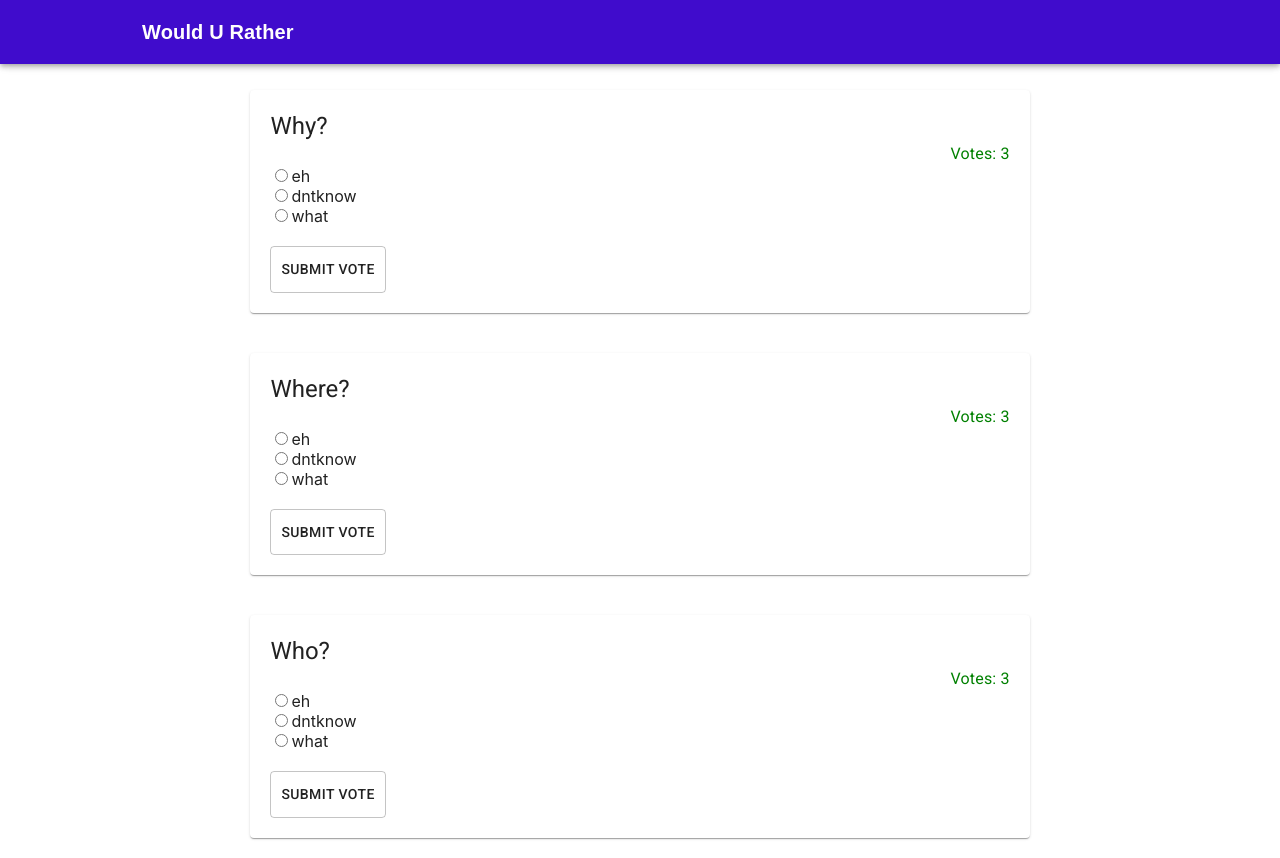
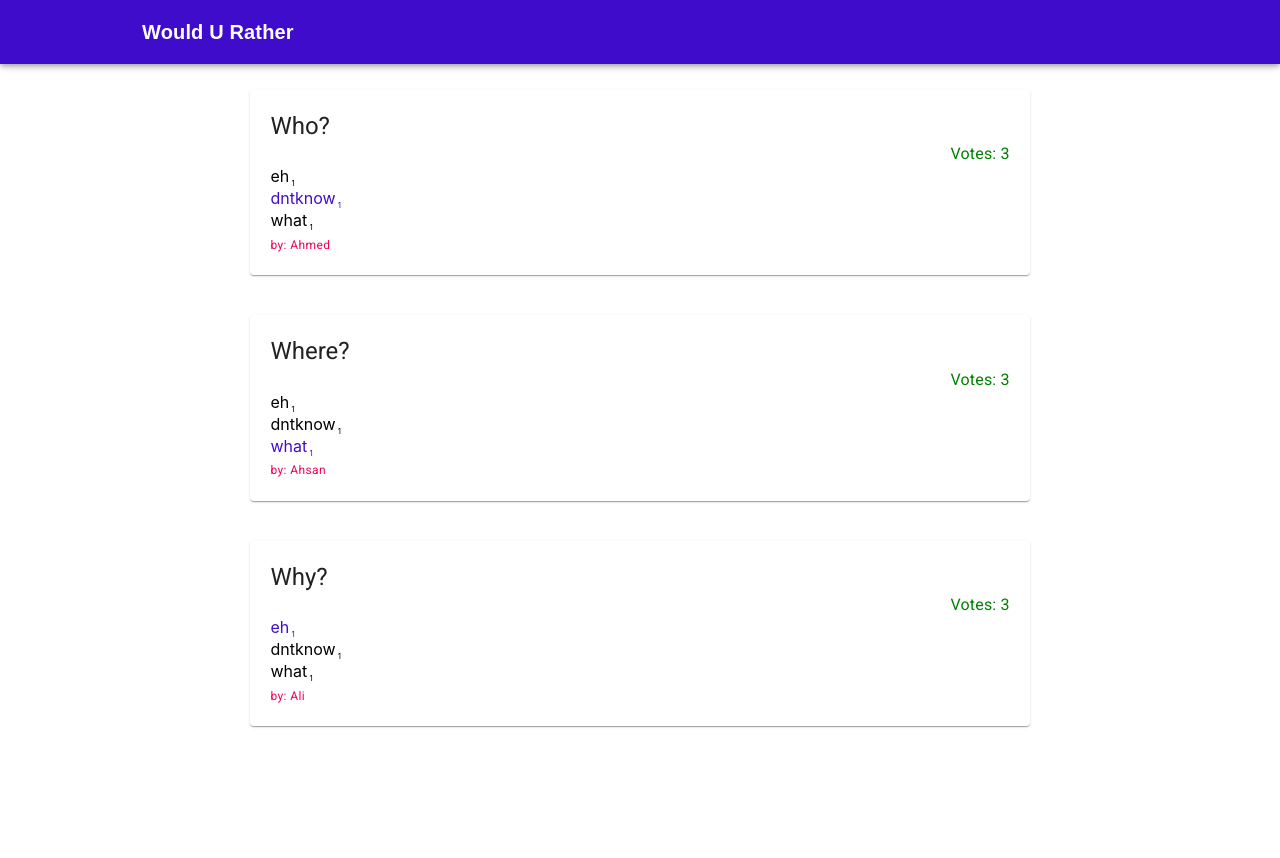
Before and after one commit to Moaaz-Rafique/Would-U-Rather, a React (Create React App) app: page /home in a window 1280 px wide. After the commit the page ends 800 px from the top, so only its background shows below. Built offline with nearby package versions, Linux system fonts and the light colour scheme.

Commit message:
improve ui

```diff
--- a/src/components/PollCard.js
+++ b/src/components/PollCard.js
@@ -1,16 +1,35 @@
-import React, { useState } from "react";
+import React, { useState, useEffect } from "react";
 import Paper from "@material-ui/core/Paper";
 import { Button, Typography } from "@material-ui/core";
-import { useDispatch } from "react-redux";
 
-function PollCard({ poll, submitVote, index }) {
-  const { statement, options, votes, deletePoll } = poll;
+
+
+function PollCard({ poll, submitVote, index, deletePoll,currentUser,users }) {
+  const { statement, options, votes, creator } = poll;
   const [selectedOption, setSelectedOption] = useState(0);
-  const dispatch = useDispatch();
+  // const [canVote,setCanVote]=useState(true)
   const onChangeValue = (e) => {
     setSelectedOption(e.target.value);
   };
+
   let noOfVotes = votes.length;
+  const optionVotes=[]
+  let voted=false
+  let myVote;
+  for(let i in options){
+    let temp=0;
+    for(let j of votes){
+      if(i==j.option){
+        temp++
+      }
+      if(currentUser===j.user && !voted){
+        voted=true
+        myVote=options[j.option]
+        console.log('alreadyVoted',statement,options[j.option],currentUser,j.user);
+      }
+    }
+    optionVotes.push(temp);
+  }
   return (
     <Paper
       elevation={1}
@@ -37,17 +56,20 @@ function PollCard({ poll, submitVote, index }) {
           >
             <label>
               {" "}
-              {submitVote ? (
+              {(submitVote && !voted) ? (
                 <input type="radio" name={statement} value={index} />
               ) : (
                 ""
               )}
-              {opt ? <span>{opt.name}</span> : "error"}
+              <span style={{color: (voted && myVote==opt) ? '#400CCC' : 'black'}} >
+                {opt.name}
+                <sub style={{fontSize: '8px'}}> {optionVotes[index] ? optionVotes[index]:''} </sub>
+              </span>
             </label>
           </div>
         );
       })}
-      {submitVote ? (
+      {submitVote  && !voted ? (
         <Button
           variant="outlined"
           style={{
@@ -60,7 +82,7 @@ function PollCard({ poll, submitVote, index }) {
         >
           Submit Vote
         </Button>
-      ) : (
+      ) : !voted ? (
         <Button
           variant="outlined"
           style={{
@@ -73,7 +95,10 @@ function PollCard({ poll, submitVote, index }) {
         >
           Delete Poll
         </Button>
-      )}
+      ): ''}
+      <div>
+        <Typography variant='caption' color='secondary'>by: {users[creator].name}</Typography>
+      </div>
     </Paper>
   );
 }
--- a/src/containers/addPoll.js
+++ b/src/containers/addPoll.js
@@ -1,5 +1,6 @@
 import React, { useState, useEffect } from "react";
 import { useSelector, useDispatch } from "react-redux";
+import { useHistory } from "react-router";
 import {
   Box,
   Button,
@@ -11,6 +12,11 @@ import {
 function AddPoll() {
   const dispatch = useDispatch();
   const currentUser = useSelector((state) => state.currentUser);
+  const history = useHistory();
+
+  if(currentUser==null){
+    history.push("/");
+  }
   const users = useSelector((state) => state.users);
   const [statement, setStatement] = useState("");
   const [options, setOptions] = useState([{ name: "" }, { name: "" }]);
@@ -88,7 +94,6 @@ function AddPoll() {
       />
       <Grid spacing={1}>
         {options.map((option, i) => {
-          console.log(option, "option");
           return (
             <>
               <TextField
--- a/src/containers/home.js
+++ b/src/containers/home.js
@@ -1,13 +1,18 @@
 import { useSelector, useDispatch } from "react-redux";
 import PollCard from "../components/PollCard";
 import { Grid } from "@material-ui/core";
+import {useHistory} from 'react-router-dom'
 
 function Home() {
   const users = useSelector((state) => state.users);
   const dispatch = useDispatch();
   const currentUser = useSelector((state) => state.currentUser);
   const polls = useSelector((state) => state.polls);
+  const history = useHistory();
 
+  if(currentUser==null){
+    history.push("/");
+  }
   const submitVote = (key, selectedOption) => {
     for (let i of polls[key].votes) {
       if (i.user === currentUser) {
@@ -36,9 +41,9 @@ function Home() {
       justifyContent="space-around"
       alignItems="flex-start"
     >
-      {polls.map((poll, i) => {
+      {polls.slice(0).reverse().map((poll, i) => {
         return (
-          <PollCard key={i} index={i} poll={poll} submitVote={submitVote} />
+          <PollCard key={i} index={i} poll={poll} submitVote={submitVote} currentUser={currentUser} users={users}/>
         );
       })}
     </Grid>
--- a/src/containers/myPolls.js
+++ b/src/containers/myPolls.js
@@ -1,12 +1,18 @@
 import PollCard from "../components/PollCard";
 import { useSelector } from "react-redux";
 import { Grid } from "@material-ui/core";
-
+import {useHistory} from 'react-router-dom'
 function MyPolls() {
   const currentUser = useSelector((state) => state.currentUser);
+  const history = useHistory();
+
+  if(currentUser==null){
+    history.push("/");
+  }
   const polls = useSelector((state) => state.polls);
   const deletePoll = (index) => {
-    let newpolls = polls;
+    let newPolls = polls;
+    console.log(newPolls);
   };
   return (
     <Grid>
```
Also changed, not shown: 2 other files (tests, documents, lock files or other folders).
